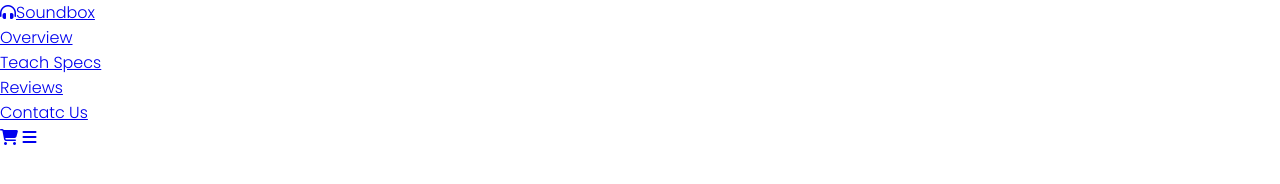
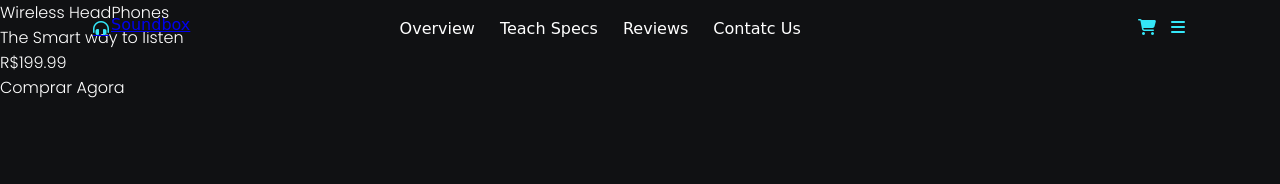
Before and after one commit to renataBelila/Headphone, a plain HTML site: page index.html in a window 1280 px wide. Drawn offline with Linux system fonts and the light colour scheme; a web font is replaced by a local one.

Commit message:
ta indo aos poucos

```diff
--- a/css/style.css
+++ b/css/style.css
@@ -5,3 +5,74 @@
     box-sizing: border-box;
     font-family: 'Poppins', sans-serif;
 }
+
+
+body{
+    background-color: #101113;
+    color: #fff;
+    bottom: 80%;
+}
+
+header{
+    position: fixed;
+    display: flex;
+    flex-direction: row;
+    width:100%;
+    height: 10%;
+    justify-content: space-between;
+    padding: 15px;
+    top:0;
+    transition: all .55s ease;
+    background: transparent;
+}
+
+.logo{
+    display: flex;
+    position: relative;
+    padding-left: 5rem;
+    font-family: 'Konkhmer Sleokchher', cursive;
+    justify-content: center;
+    flex-direction:row;
+
+}
+
+.logo i{
+    position: relative;
+    color:#34e7f8;
+    top: 5px;
+    right: 2px;
+}
+
+
+ul{
+    position: relative;
+    display: flex;
+    flex-direction: row;
+    justify-content: space-between;
+    right: 4em;
+    gap: 25px;
+    margin-top: 1px;
+    list-style: none;
+
+}
+
+.header_link{
+    text-decoration: none;
+    font-family: 'Konkhmer Sleokchher', cursive;
+    color: white;
+}
+.header_link:hover{
+    color: #34e7f8;
+}
+
+
+.header_icon{
+    display: flex;
+    position: relative;
+    gap: 15px;
+    padding-right: 5rem;
+}
+
+.header_link_icon{
+    color: #34e7f8;
+}
--- a/index.html
+++ b/index.html
@@ -12,21 +12,36 @@
 </head>
 <body>
     <header>
-        <a href="#" class="logo"><i class="fa-solid fa-headphones-simple"></i>Soundbox</a>
+        <a  href="#" class="logo"><i class="fa-solid fa-headphones-simple"></i> Soundbox</a>
         <nav>
             <ul>
-                <li><a href="#">Overview</a></li>
-                <li><a href="#">Teach Specs</a></li>
-                <li><a href="#">Reviews</a></li>
-                <li><a href="#">Contatc Us</a></li>
+                <li><a href="#" class="header_link">Overview</a></li>
+                <li><a href="#" class="header_link">Teach Specs</a></li>
+                <li><a href="#" class="header_link">Reviews</a></li>
+                <li><a href="#" class="header_link">Contatc Us</a></li>
             </ul>
         </nav>
 
 
         <div class="header_icon">
-            <a href="#"><i class="fa-solid fa-cart-shopping"></i></a>
-            <a href="#"><i class="fa-solid fa-bars"></i></a>
+            <a href="#" class="header_link_icon"><i class="fa-solid fa-cart-shopping"></i></a>
+            <a href="#" class="header_link_icon"><i class="fa-solid fa-bars"></i></a>
         </div>
     </header>
+
+
+    <main>
+
+        <div class="img_princial">
+        </div>
+
+        <div class="titilo_principal">
+            <p>Wireless HeadPhones</p>
+            <p id="subtitulo">The Smart way to listen</p>
+            <p>R$199.99</p>
+            <p>Comprar Agora</p>
+        </div>
+
+    </main>
 </body>
 </html>
```
Also changed, not shown: 1 other file.
